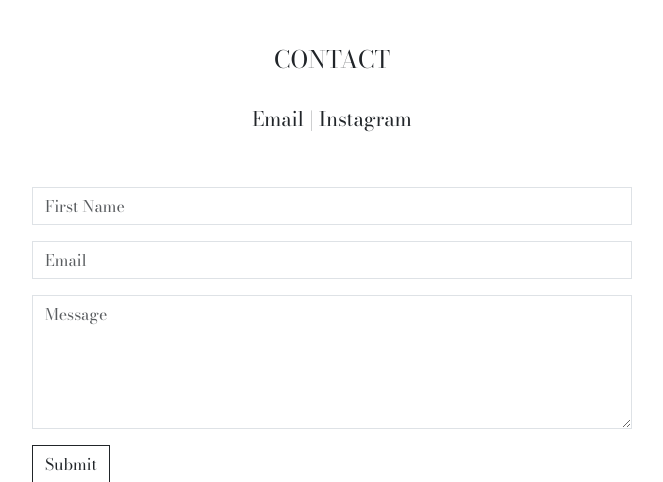
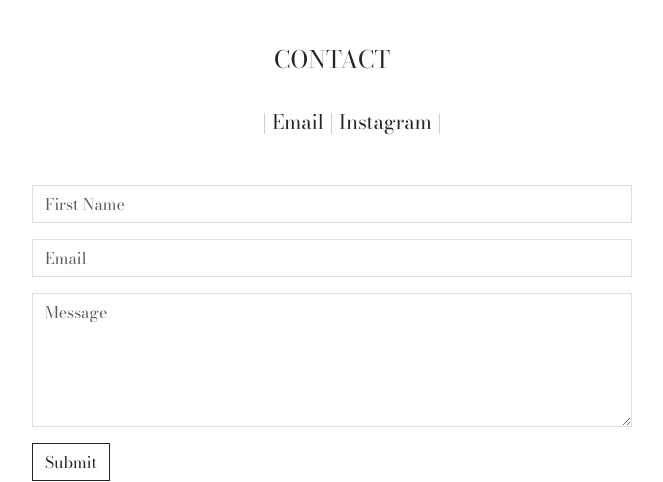
Before and after one commit to tardy-ish/portfolio-artwork-v2, a Flask app: page /en/contact in a window 1280 px wide. Shown: the part 193-675 px from the top of the page, without its empty margins (308-971 px from the left). Run offline with Flask 3, Linux system fonts and the light colour scheme; parts of the project's set-up code (start-up, migrations or seed data) failed here and were passed over.

Commit message:
Added proper weblinks

```diff
--- a/static/css/contact.css
+++ b/static/css/contact.css
@@ -1,6 +1,9 @@
 #contactForm{
     max-width: 600px;
 }
+
+
+
 input:lang(ar){
     text-align: right;
 }
@@ -23,6 +26,16 @@ h4{
     margin-top: 100px;
 }
 
+.weblinks{
+    margin-left: 40px;
+}
+
+.weblinks > a{
+    padding: 0 clamp(5px,0.1vw,8px);
+}
+
+
+
 @media (max-width: 576px){
     #contactForm{
         padding: 10px;
--- a/templates/contact.html
+++ b/templates/contact.html
@@ -11,7 +11,15 @@
 {%block dispContent%}
 <h4 class="text-center">{{content['contact'].upper()}}</h4>
 <br>
-<h5 class="text-center">Email | Instagram</h5>
+<div class="fs-5 d-flex justify-content-center weblinks">
+    |
+    <a href="https://bettermailto.com/user/6469a70931dc163e3d49769c" class="link-dark link-underline-opacity-0 link-underline-opacity-75-hover" target="_blank"> Email </a>
+    |
+    <a class="link-dark link-underline-opacity-0 link-underline-opacity-75-hover" href="https://instagram.com/lanakhayatstudio" target="_blank">Instagram</a>
+    <!-- | -->
+    <!-- <a class="link-dark link-underline-opacity-0 link-underline-opacity-75-hover" href="" target="_blank">WhatsApp</a>  -->
+    |
+</div>
 <br>
 <br>
 <form action="https://formsubmit.co/25f335f4c9a180142e2de109b37c4703" method="post" id="contactForm" class="mx-auto">
```
